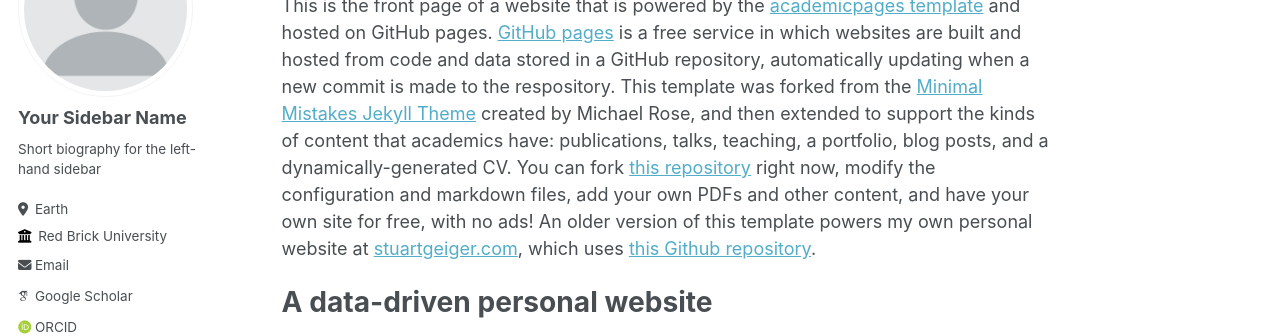
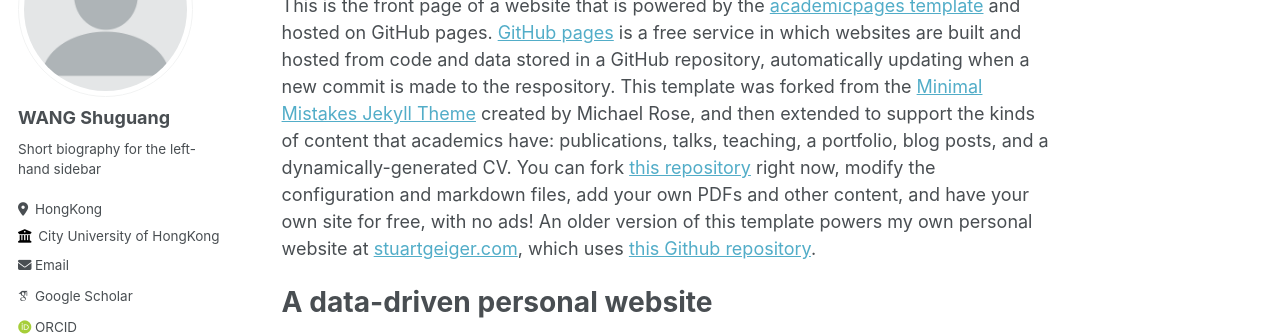
Before and after one commit to sgNicola/sgNicola.github.io, a Jekyll site: the page built from _pages/about.md, in a window 1280 px wide. Shown: the part 196-532 px from the top of the page. Built offline with Jekyll 4.4.1, drawn with Linux system fonts in a browser that asks for light colours; some web fonts are replaced.

Commit message:
Update _config.yml

```diff
--- a/_config.yml
+++ b/_config.yml
@@ -22,11 +22,11 @@ repository               : "academicpages/academicpages.github.io"
 author:
   # Biographic information
   avatar           : "profile.png"
-  name             : "Your Sidebar Name"
+  name             : "WANG Shuguang"
   pronouns         : # example: "she/her"
   bio              : "Short biography for the left-hand sidebar"
-  location         : "Earth"
-  employer         : "Red Brick University"
+  location         : "HongKong"
+  employer         : "City University of HongKong"
   uri              : # URL
   email            : "none@example.org"
 
```
